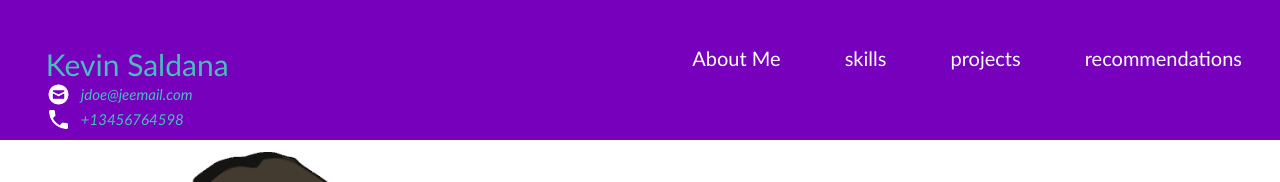
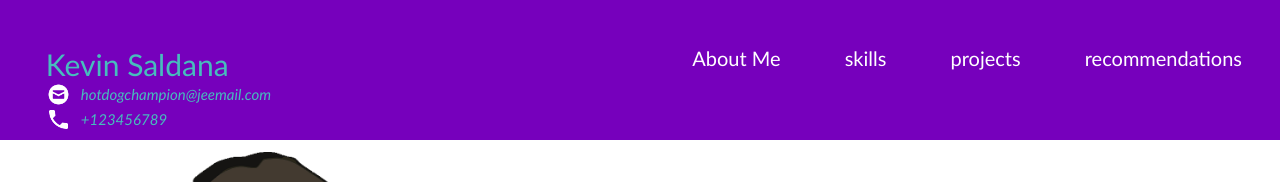
Before and after one commit to kevinaso/my-portfolio, a plain HTML site: page index.html in a window 1280 px wide. Shown: the top 182 px of the page. Drawn offline with Linux system fonts and the light colour scheme.

Commit message:
Update index.html
update mock email

```diff
--- a/index.html
+++ b/index.html
@@ -13,12 +13,12 @@
            Kevin Saldana
           <div class="contact_info">
             <img src="html_finalprojimages/envelope.png" alt="https://icons8.com/icon/124377/circled-envelope"/>
-          jdoe@jeemail.com
+          hotdogchampion@jeemail.com
         </div>
         <div style="clear:both;"></div>
         <div class="contact_info">
           <img src="html_finalprojimages/phone.png" alt="https://icons8.com/icon/124377/circled-envelope"/>
-          +13456764598
+          +123456789
 
         </div>
         </div>
```
